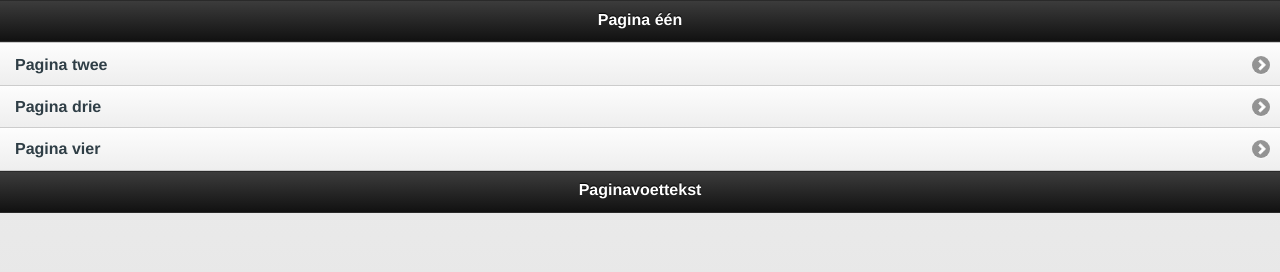
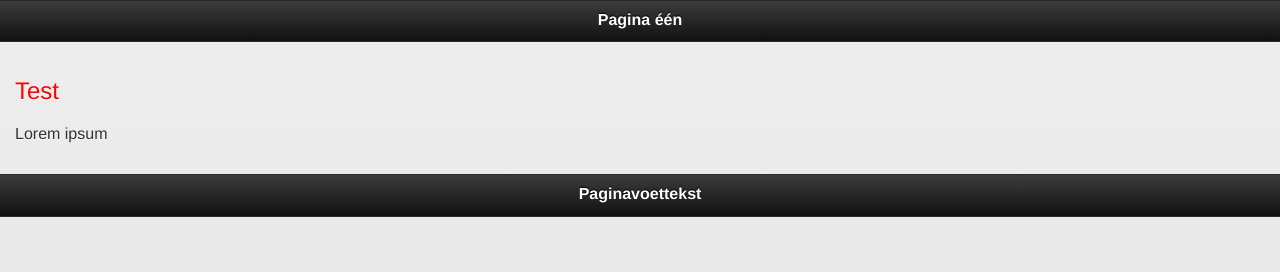
Before and after one commit to nickdebruijn/Eindbaasje-Android-App, a plain HTML site: page index.html in a window 1280 px wide. Drawn offline with Linux system fonts and the light colour scheme.

Commit message:
eerste color test

```diff
--- a/index.html
+++ b/index.html
@@ -14,11 +14,11 @@
 		<h1>Pagina één</h1>
 	</div>
 	<div data-role="content">
-		<ul data-role="listview">
-			<li><a href="#page2">Pagina twee</a></li>
-            <li><a href="#page3">Pagina drie</a></li>
-			<li><a href="#page4">Pagina vier</a></li>
-		</ul>
+		<div class="item-wrapper">
+        	<h2 class="item-h2">Test</h2>
+            <p>Lorem ipsum</p>
+
+        </div>
 	</div>
 	<div data-role="footer">
 		<h4>Paginavoettekst</h4>
@@ -60,6 +60,17 @@
 		<h4>Paginavoettekst</h4>
 	</div>
 </div>
+<style>
+
+.listview li a {
+	Background:#f00;
+}
+.item-h2 {
+	font-weight:100;
+	color:#f00;
+	}
+
+</style>
 
 </body>
 </html>
```
